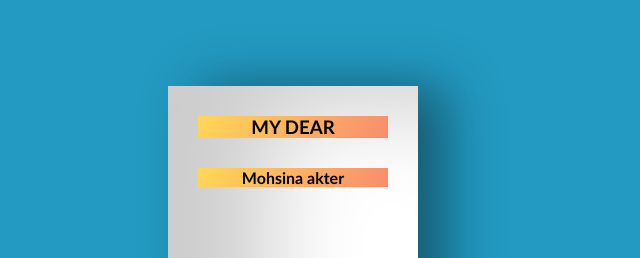
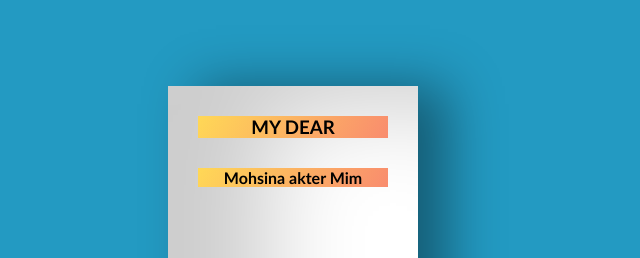
Before and after one commit to coderBelal/wishforyou, a React (Vite) app: page / in a window 1280 px wide. Shown: the part 147-405 px from the top of the page, without its empty margins (347-987 px from the left). Built offline with nearby package versions, Linux system fonts and the light colour scheme.

Commit message:
Update App.jsx

```diff
--- a/src/App.jsx
+++ b/src/App.jsx
@@ -3,7 +3,7 @@ const App = () => {
     <div className="birthdayCard">
       <div className="cardFront">
         <h3 className="happy">MY DEAR </h3>
-          <h4 className="happy"> Mohsina akter   </h4>
+          <h4 className="happy"> Mohsina akter Mim   </h4>
 
         <div className="balloons">
           <div className="balloon-1" />
@@ -19,7 +19,7 @@ const App = () => {
     Happy Birthday! 🎉
 Wishing you a day filled with love, happiness, and endless joy. May all your dreams come true, and may your life always be as beautiful as your kind heart.Have an amazing day!
 </p>
-        <p className="name"> wishes Shimanto Sharkar Shamim</p>
+        <p className="name"> wishes,Shamim</p>
       </div>
     </div>
   );
```
